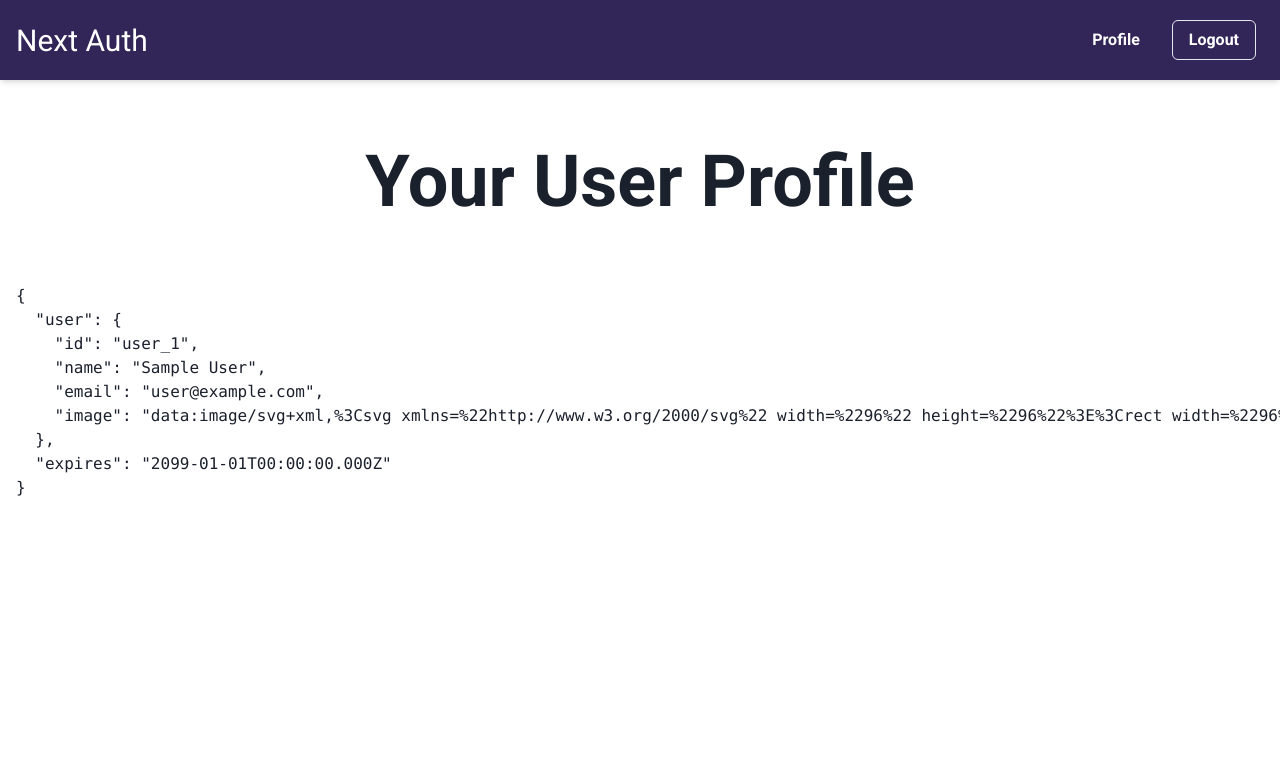
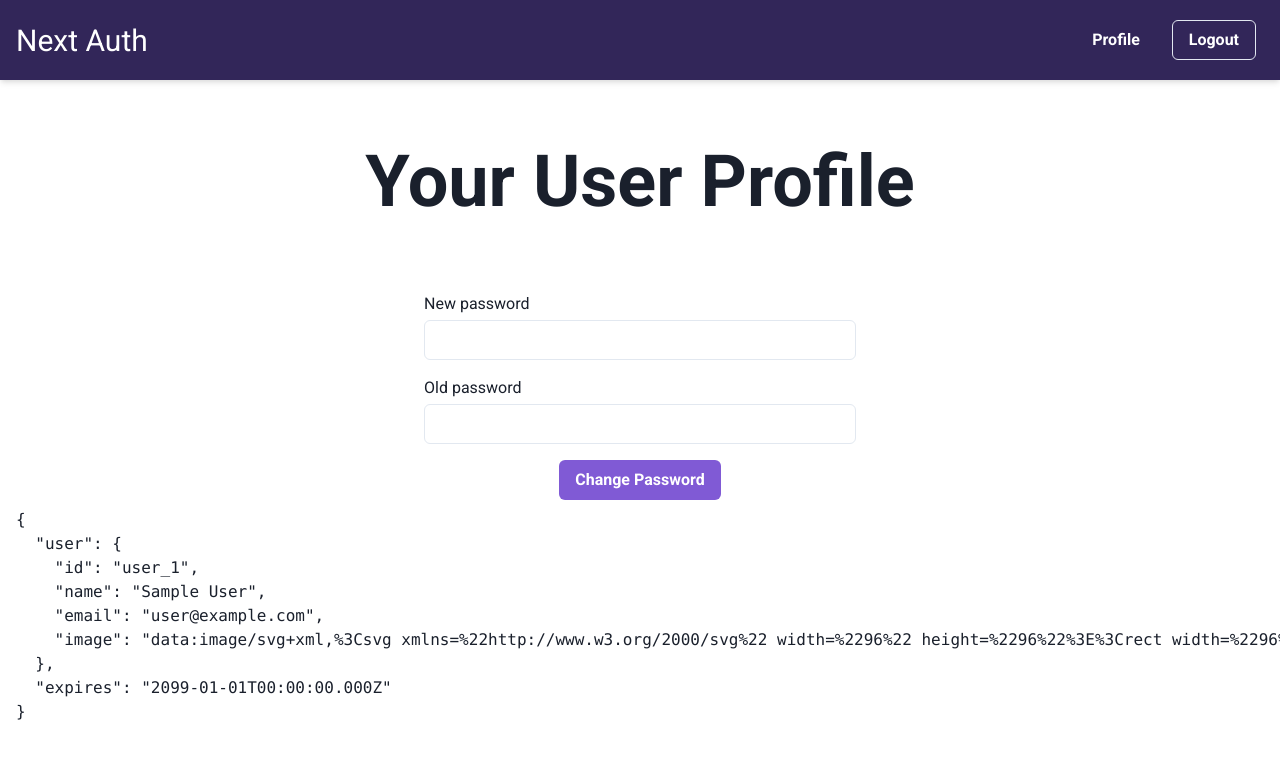
Before and after one commit to tmichelogiannakis/nextjs-auth-app, a Next.js app: page /profile in a window 1280 px wide. Shown: the top 758 px of the page. Built offline with nearby package versions, Linux system fonts and the light colour scheme; no server answers; sample sign-in values are in the browser's storage.

Commit message:
feat: add change password form

```diff
--- /dev/null
+++ b/src/components/auth/ChangePasswordForm/ChangePasswordForm.tsx
@@ -0,0 +1,105 @@
+import {
+  Box,
+  Button,
+  FormControl,
+  FormLabel,
+  Input,
+  Text,
+  useToast
+} from '@chakra-ui/react';
+import { useForm } from 'react-hook-form';
+import { yupResolver } from '@hookform/resolvers/yup';
+import ChangePasswordType, {
+  changePasswordSchema
+} from '../../../types/change-password';
+
+const ChangePasswordForm = (): JSX.Element => {
+  const { register, handleSubmit, errors, reset } = useForm<ChangePasswordType>(
+    {
+      resolver: yupResolver(changePasswordSchema)
+    }
+  );
+
+  const toast = useToast();
+
+  const onSubmit = handleSubmit(async ({ newPassword, oldPassword }) => {
+    fetch('/api/auth/change-password', {
+      method: 'PATCH',
+      body: JSON.stringify({ newPassword, oldPassword }),
+      headers: {
+        'Content-Type': 'application/json'
+      }
+    })
+      .then(response => {
+        if (response.ok) {
+          return toast({
+            description: 'Password updated successfully',
+            status: 'success',
+            duration: 4000,
+            isClosable: true
+          });
+        }
+        if (response.status === 500) {
+          throw new Error('Something went wrong!');
+        }
+        return response.json().then(data => {
+          throw new Error(data.message || 'Something went wrong!');
+        });
+      })
+      .catch(error => {
+        toast({
+          description: error.message,
+          status: 'error',
+          duration: 4000,
+          isClosable: true
+        });
+      })
+      .finally(() => {
+        reset();
+      });
+  });
+
+  return (
+    <Box as="form" onSubmit={onSubmit}>
+      <FormControl padding="2">
+        <FormLabel htmlFor="new-password" marginBottom="1">
+          New password
+        </FormLabel>
+        <Input
+          type="password"
+          id="new-password"
+          name="newPassword"
+          ref={register}
+        />
+        {errors.newPassword && (
+          <Text color="red.500" textAlign="left" marginTop="1" fontSize="sm">
+            {errors.newPassword.message}
+          </Text>
+        )}
+      </FormControl>
+      <FormControl padding="2">
+        <FormLabel htmlFor="old-password" marginBottom="1">
+          Old password
+        </FormLabel>
+        <Input
+          type="password"
+          id="old-password"
+          name="oldPassword"
+          ref={register}
+        />
+        {errors.oldPassword && (
+          <Text color="red.500" textAlign="left" marginTop="1" fontSize="sm">
+            {errors.oldPassword.message}
+          </Text>
+        )}
+      </FormControl>
+      <Box padding="2" textAlign="center">
+        <Button type="submit" colorScheme="primary">
+          Change Password
+        </Button>
+      </Box>
+    </Box>
+  );
+};
+
+export default ChangePasswordForm;
--- /dev/null
+++ b/src/pages/api/auth/change-password.ts
@@ -0,0 +1,54 @@
+import { compare } from 'bcrypt';
+import { NextApiRequest, NextApiResponse } from 'next';
+import { getSession } from 'next-auth/client';
+import { findUser, updateUserPassword } from '../../../data/users';
+import { validate } from '../../../middlewares/validate';
+import { changePasswordSchema } from '../../../types/change-password';
+
+const handler = async (req: NextApiRequest, res: NextApiResponse) => {
+  switch (req.method) {
+    case 'PATCH': {
+      const session = await getSession({ req });
+      if (session) {
+        const {
+          user: { email }
+        } = session;
+        const { newPassword, oldPassword } = req.body;
+
+        if (email) {
+          const user = findUser(email as string);
+          if (user) {
+            const isPasswordValid = await compare(oldPassword, user.password);
+            if (isPasswordValid) {
+              try {
+                await updateUserPassword(email, newPassword);
+                res
+                  .status(204)
+                  .json({ message: 'Password updated successfully' });
+                break;
+              } catch {
+                res.status(500).json({ message: 'Something wend wrong' });
+              }
+              break;
+            }
+
+            res.status(422).json({ message: 'Wrong old password!' });
+            break;
+          }
+        }
+
+        res.status(404).json({ message: 'User not found' });
+        break;
+      }
+
+      res.status(401).json({ message: 'Not authendicated' });
+      break;
+    }
+    default: {
+      res.status(405).json({ message: 'Method not allowed' });
+      break;
+    }
+  }
+};
+
+export default validate(changePasswordSchema, handler);
--- a/src/pages/api/auth/register.tsx
+++ b/src/pages/api/auth/register.tsx
@@ -8,7 +8,7 @@ const handler = async (req: NextApiRequest, res: NextApiResponse) => {
     case 'POST': {
       if (emailExists(req.body.email)) {
         res.status(422).json({ message: 'User exists already!' });
-        return;
+        break;
       }
       try {
         const newUser = await saveUser(req.body);
@@ -19,6 +19,7 @@ const handler = async (req: NextApiRequest, res: NextApiResponse) => {
       break;
     }
     default: {
+      res.status(405).json({ message: 'Method not allowed' });
       break;
     }
   }
--- a/src/pages/profile.tsx
+++ b/src/pages/profile.tsx
@@ -1,6 +1,7 @@
 import { GetServerSideProps } from 'next';
 import { getSession, Session } from 'next-auth/client';
 import { Container, Text } from '@chakra-ui/react';
+import ChangePasswordForm from '../components/auth/ChangePasswordForm/ChangePasswordForm';
 
 type ProfilePageProps = {
   session: Session;
@@ -18,6 +19,9 @@ const ProfilePage = ({ session }: ProfilePageProps): JSX.Element => {
       >
         Your User Profile
       </Text>
+      <Container maxW="md" p="0">
+        <ChangePasswordForm />
+      </Container>
       <pre>{JSON.stringify(session, null, 2)}</pre>
     </Container>
   );
--- /dev/null
+++ b/src/types/change-password.ts
@@ -0,0 +1,20 @@
+import { object, string, InferType } from 'yup';
+
+export const changePasswordSchema = object({
+  newPassword: string()
+    .required('Password is required')
+    .matches(
+      /^(?=.*[A-Za-z])(?=.*\d)(?=.*[@$!%*#?&])[A-Za-z\d@$!%*#?&]{8,}$/,
+      'Password must contain 8 characters, one uppercase, one lowercase, one Number and one special case character'
+    ),
+  oldPassword: string()
+    .required('Password is required')
+    .matches(
+      /^(?=.*[A-Za-z])(?=.*\d)(?=.*[@$!%*#?&])[A-Za-z\d@$!%*#?&]{8,}$/,
+      'Password must contain 8 characters, one uppercase, one lowercase, one Number and one special case character'
+    )
+});
+
+type ChangePasswordType = InferType<typeof changePasswordSchema>;
+
+export default ChangePasswordType;
```
Also changed, not shown: src/data/users.ts (+10 -0 lines), src/middlewares/validate.ts (+1 -7 lines).
